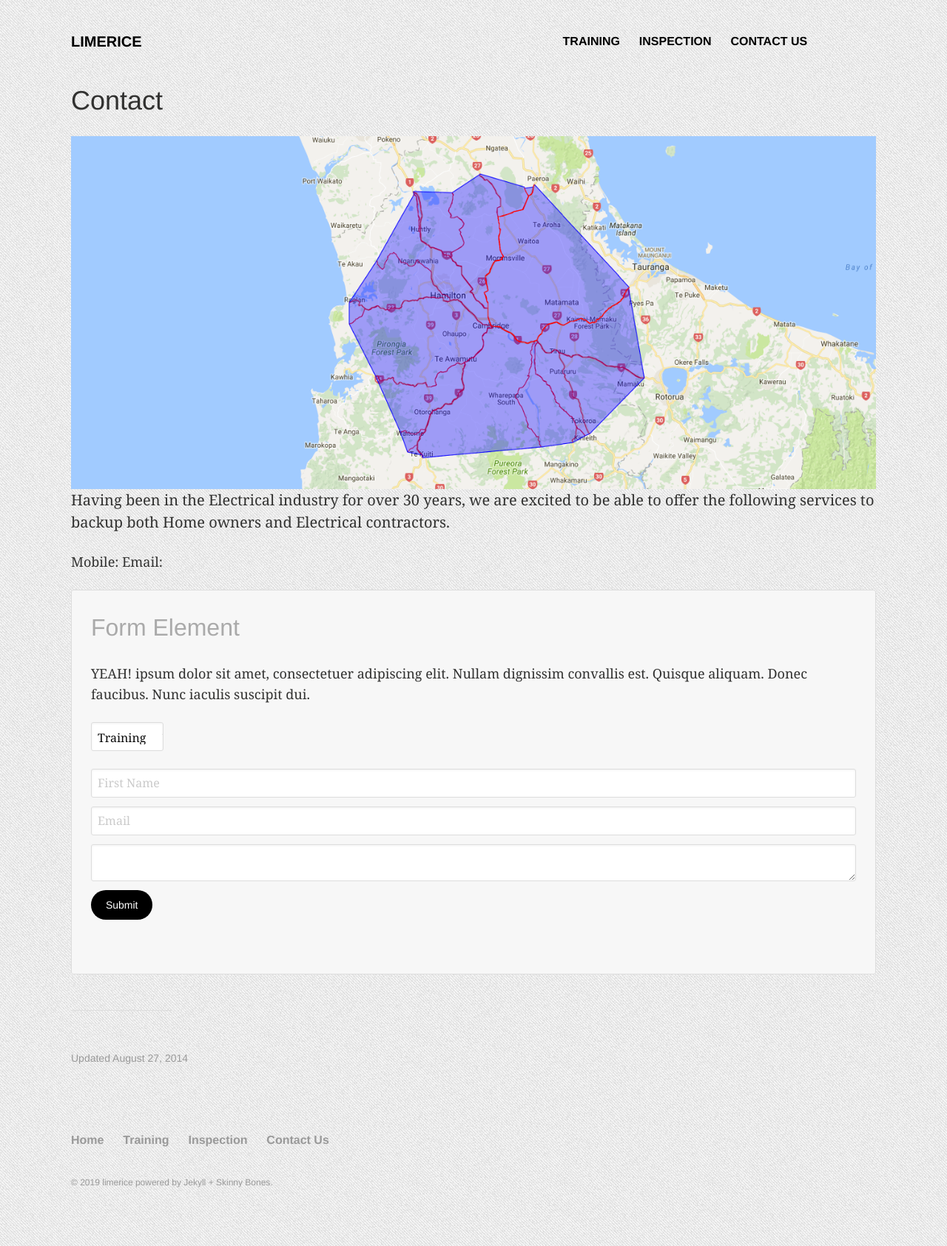
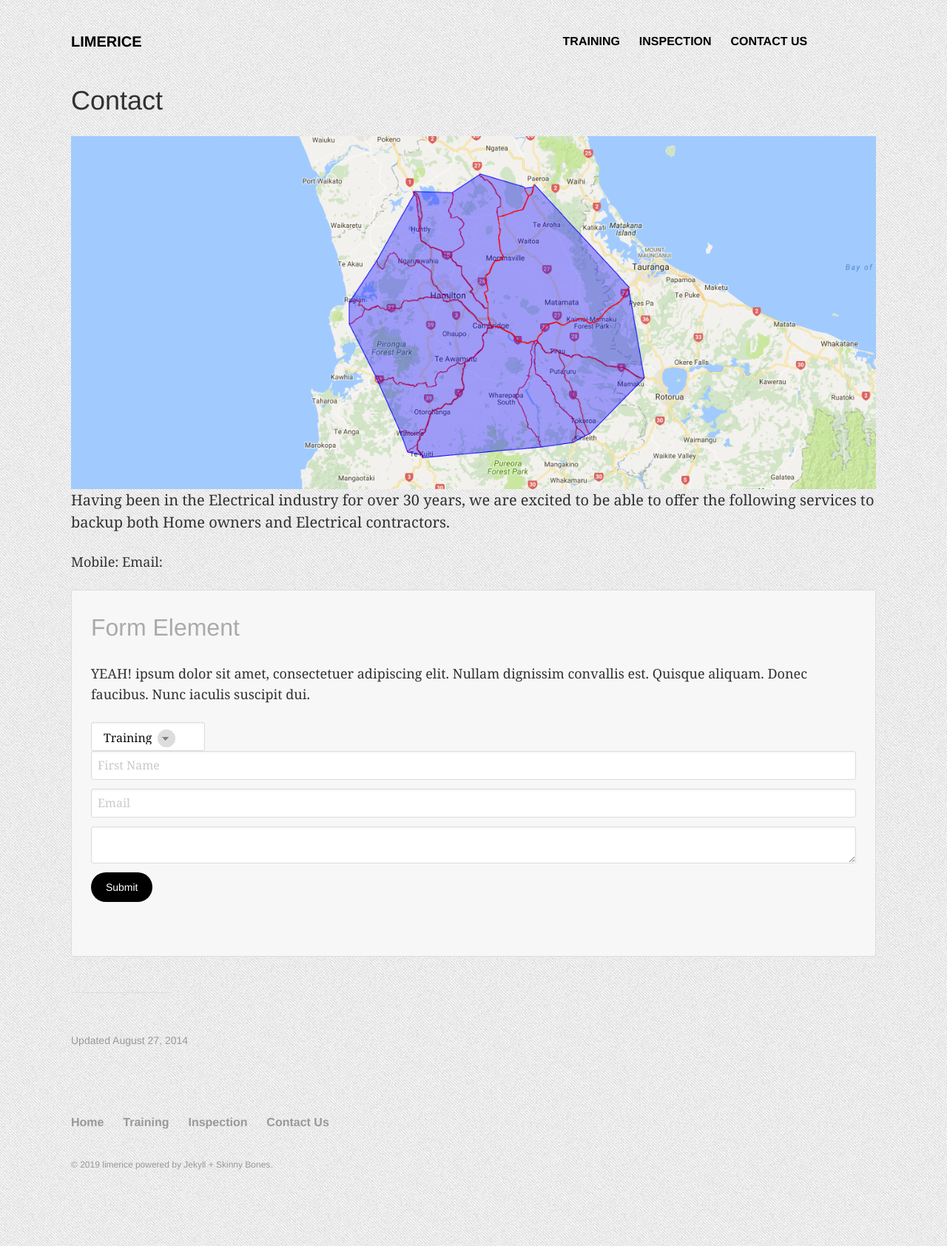
Before and after one commit to DarrenHobern/limerice, a Jekyll site: the page built from contact/index.md, in a window 1280 px wide. Shown: the whole page at 74% size. Built offline with Jekyll 4.4.1, drawn with Linux system fonts in a browser that asks for light colours.

Commit message:
Update: CSS change to add arrow to dropdowns
Resolves: https://trello.com/c/z52j0MPr/59-add-arrow-to-registration-box-dropdown

```diff
--- a/_sass/_base.scss
+++ b/_sass/_base.scss
@@ -347,6 +347,56 @@ select {
 	max-width: 100%;
 	margin-bottom: 0px + $doc-line-height;
 	margin-bottom: 0rem + ($doc-line-height / $doc-font-size);
+
+	padding: 0.5em 3.5em 0.5em 1em;
+	background-color: white;
+
+ /* reset */
+
+ margin: 0;
+ -webkit-box-sizing: border-box;
+ -moz-box-sizing: border-box;
+ box-sizing: border-box;
+ -webkit-appearance: none;
+ -moz-appearance: none;
+
+  background-image:
+    linear-gradient(45deg, transparent 50%, gray 50%),
+    linear-gradient(135deg, gray 50%, transparent 50%),
+    radial-gradient(#ddd 70%, transparent 72%);
+  background-position:
+    calc(130% - 18px) calc(0.7em),
+    calc(130% - 13px) calc(0.7em),
+    calc(130%) 1px;
+  background-size:
+    5px 5px,
+    5px 5px,
+    1.5em 1.5em;
+  background-repeat: no-repeat;
+}
+
+select:focus {
+  background-image:
+    linear-gradient(45deg, white 50%, transparent 50%),
+    linear-gradient(135deg, transparent 50%, white 50%),
+    radial-gradient(gray 70%, transparent 72%);
+  background-position:
+    calc(130% - 13px) 0.7em,
+    calc(130% - 18px) 0.7em,
+    calc(130%) 1px;
+  background-size:
+    5px 5px,
+    5px 5px,
+    1.5em 1.5em;
+  background-repeat: no-repeat;
+  border-color: green;
+  outline: 0;
+}
+
+
+select:-moz-focusring {
+  color: transparent;
+  text-shadow: 0 0 0 #000;
 }
 
 form button,
```
